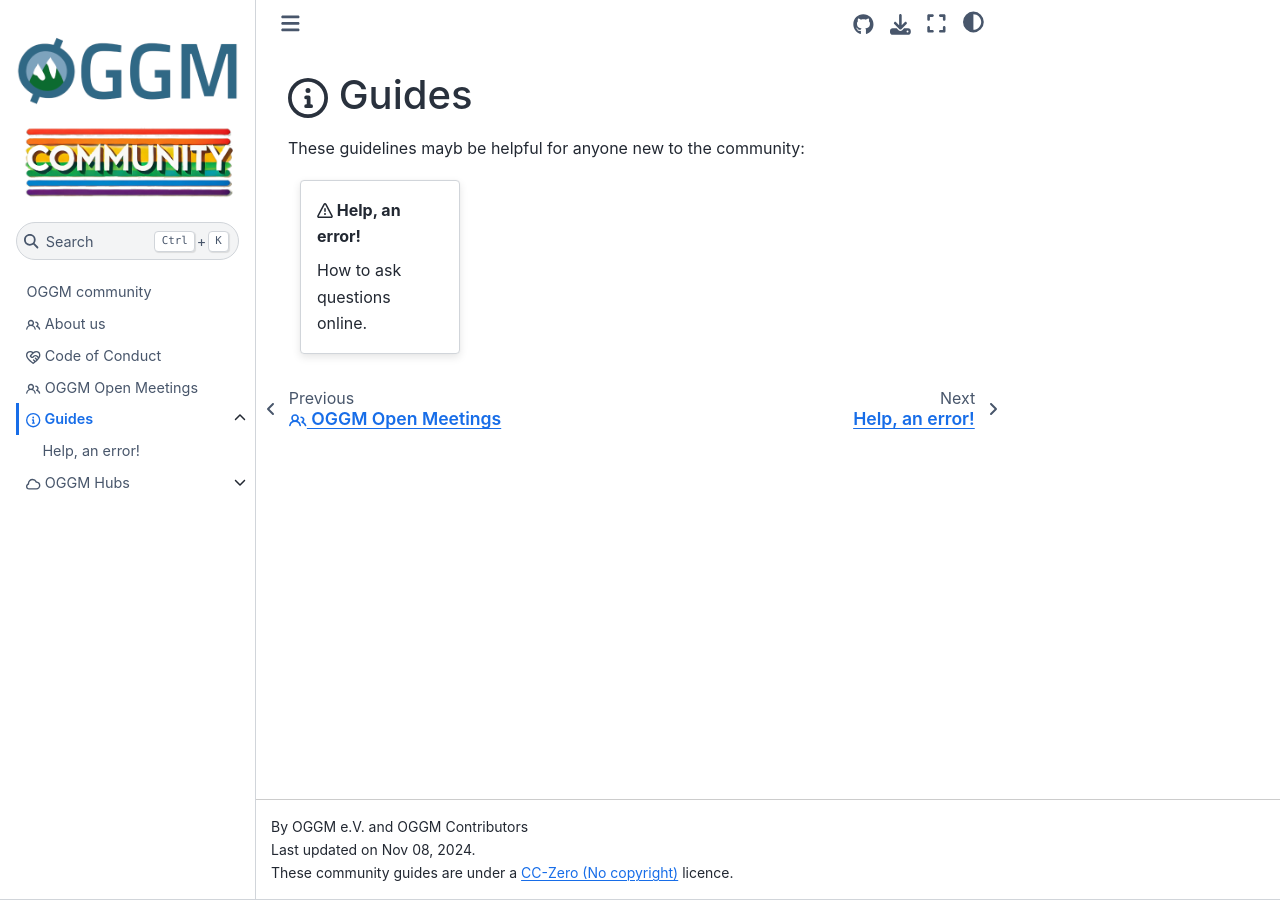
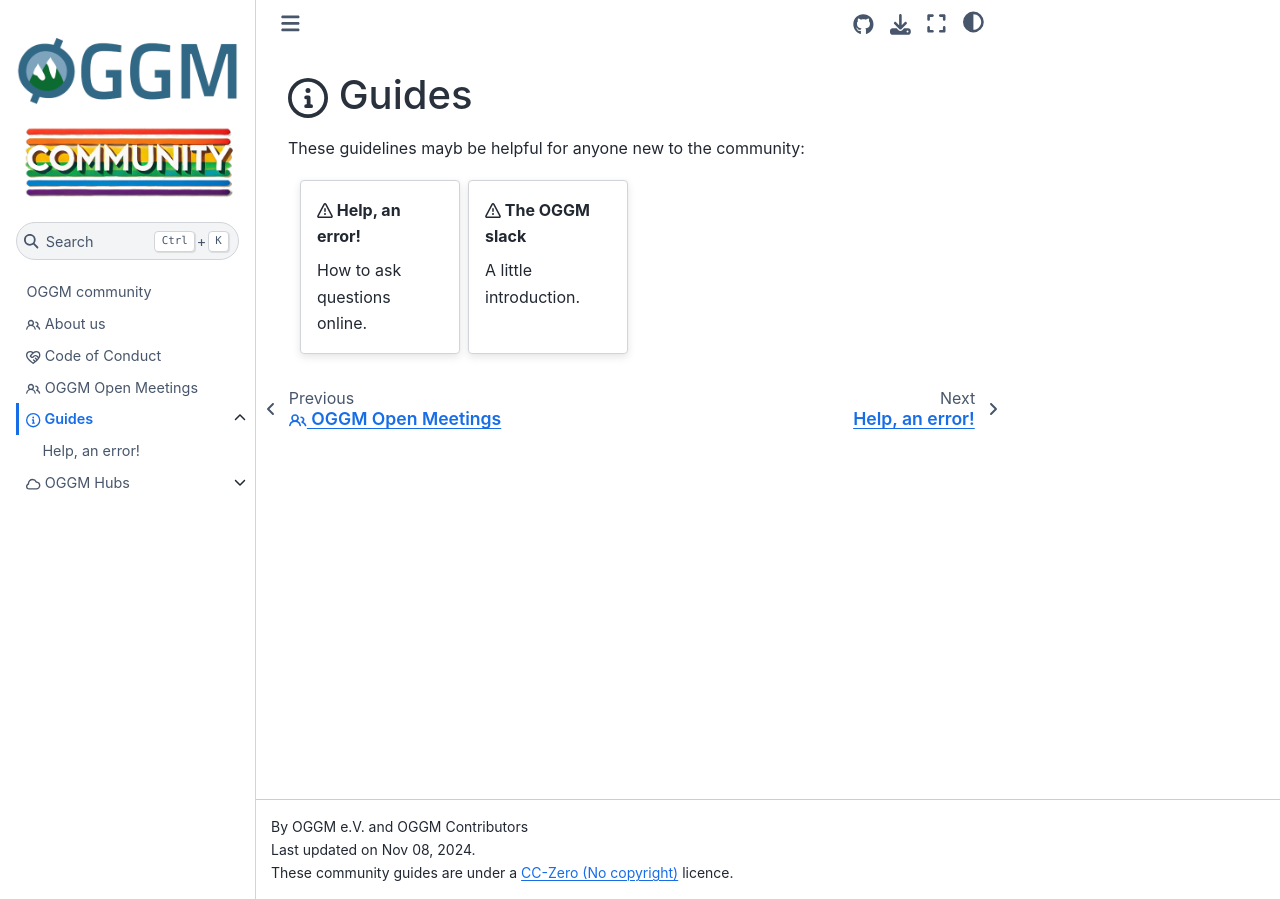
Before and after one commit to OGGM/community, a Jupyter Book: the page built from guides/index.md, in a window 1280 px wide. Built offline with Jupyter Book 1.0.4 settings and Sphinx 7.4.7 and the Sphinx Book theme 1.1.4, drawn with Linux system fonts in a browser that asks for light colours.

Commit message:
Update index.md
adding the slack introduction to the index.md

```diff
--- a/guides/index.md
+++ b/guides/index.md
@@ -11,4 +11,11 @@
 
 How to ask questions online.
 :::
+
+:::{grid-item-card} {octicon}`alert` The OGGM slack
+:link: slack-intro
+:link-type: doc
+
+A little introduction.
+:::
 ::::
```
